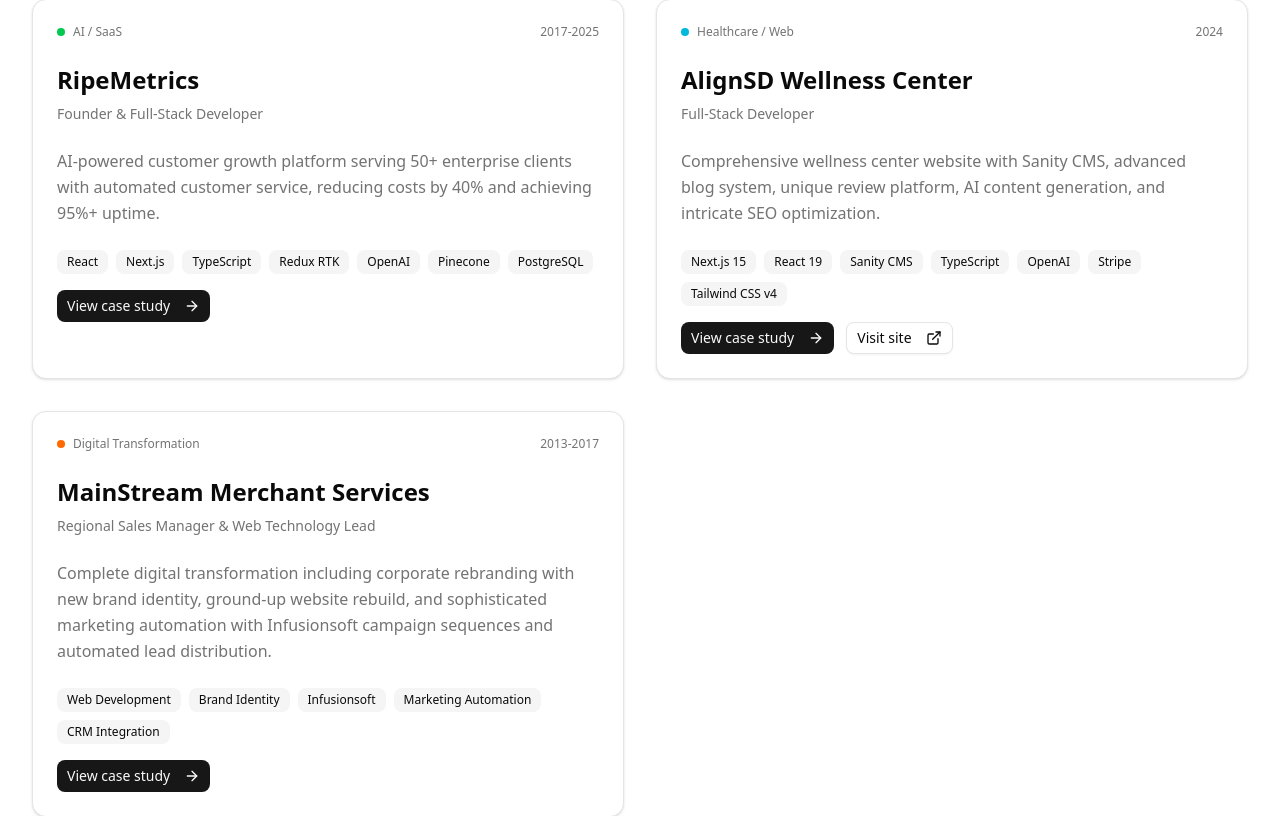
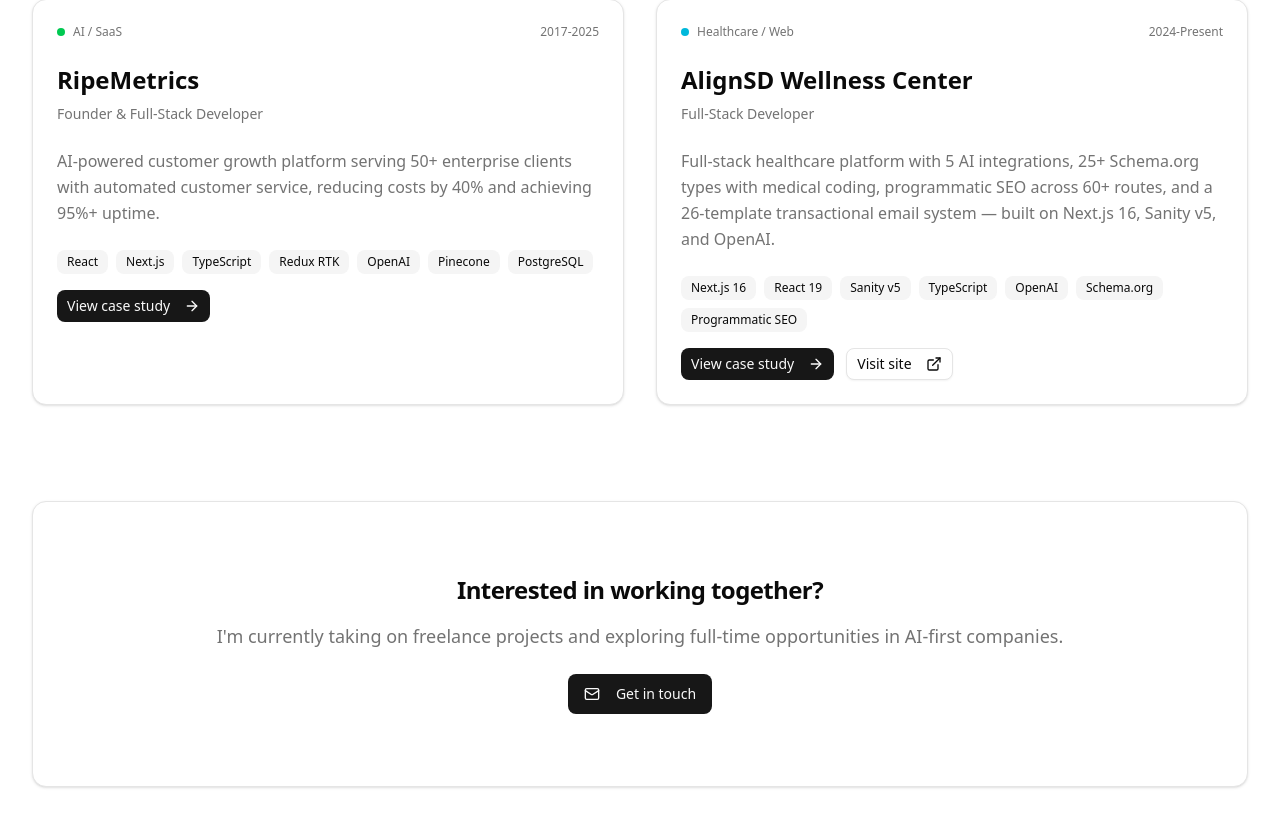
Before and after one commit to arndvs/arndvs, a Next.js app: page /projects in a window 1280 px wide. Shown: the part 406-1222 px from the top of the page. Built offline with nearby package versions, Linux system fonts and the light colour scheme.

Commit message:
fix(projects): update AlignSD listing accuracy, remove MainStream project

```diff
--- a/src/app/projects/page.tsx
+++ b/src/app/projects/page.tsx
@@ -32,26 +32,14 @@ const projectsPageData = {
       id: "align-san-diego-family-chiropractic",
       title: "AlignSD Wellness Center",
       description:
-        "Comprehensive wellness center website with Sanity CMS, advanced blog system, unique review platform, AI content generation, and intricate SEO optimization.",
+        "Full-stack healthcare platform with 5 AI integrations, 25+ Schema.org types with medical coding, programmatic SEO across 60+ routes, and a 26-template transactional email system — built on Next.js 16, Sanity v5, and OpenAI.",
       category: "Healthcare / Web",
       color: "cyan",
-      technologies: ["Next.js 15", "React 19", "Sanity CMS", "TypeScript", "OpenAI", "Stripe", "Tailwind CSS v4"],
+      technologies: ["Next.js 16", "React 19", "Sanity v5", "TypeScript", "OpenAI", "Schema.org", "Programmatic SEO"],
       featured: true,
       role: "Full-Stack Developer",
-      year: "2024",
-      link: "https://alignsdwellness.com",
-    },
-    {
-      id: "mainstream-merchant-services",
-      title: "MainStream Merchant Services",
-      description:
-        "Complete digital transformation including corporate rebranding with new brand identity, ground-up website rebuild, and sophisticated marketing automation with Infusionsoft campaign sequences and automated lead distribution.",
-      category: "Digital Transformation",
-      color: "orange",
-      technologies: ["Web Development", "Brand Identity", "Infusionsoft", "Marketing Automation", "CRM Integration"],
-      featured: true,
-      role: "Regional Sales Manager & Web Technology Lead",
-      year: "2013-2017",
+      year: "2024-Present",
+      link: "https://alignsd.com",
     },
   ],
   cta: {
```
